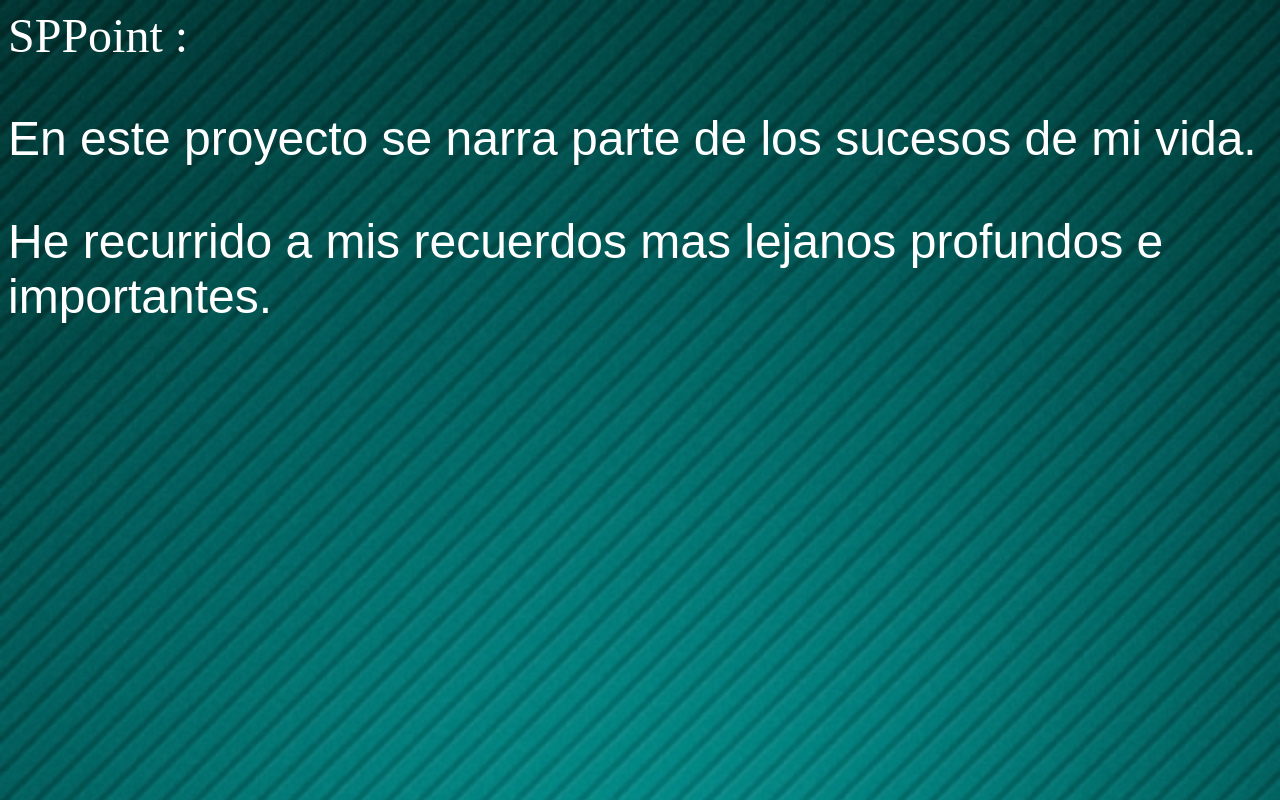
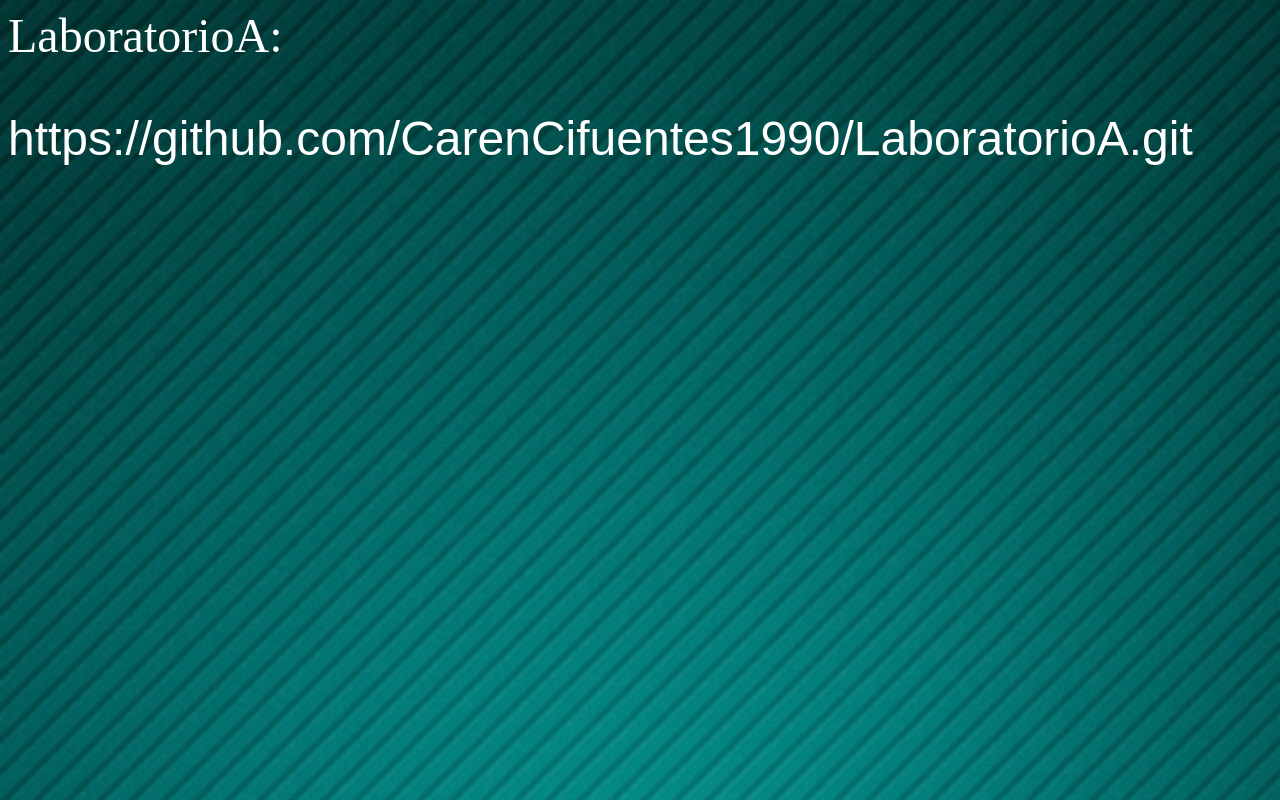
Before and after one commit to CarenCifuentes1990/LaboratorioA, a plain HTML site: page index.html in a window 1280 px wide. Drawn offline with Linux system fonts and the light colour scheme.

Commit message:
Add files via upload

```diff
--- a/index.html
+++ b/index.html
@@ -1,6 +1,3 @@
-<html>
-<head>
-	<title></title>
 </head>
 <style>
 	body{
@@ -11,9 +8,9 @@
 </style>
 
 <font color="white" face="Filigran" size="60"
-<p>SPPoint : </p>
+<p>LaboratorioA:</p>
 <font color="white" face="Arial" size="18"
-<p>En este proyecto se narra parte de los sucesos de mi vida.</p>
-<p>He recurrido a mis recuerdos mas lejanos profundos e importantes.</p>
+<p>https://github.com/CarenCifuentes1990/LaboratorioA.git</p>
+
 </body>
 </html>
```
